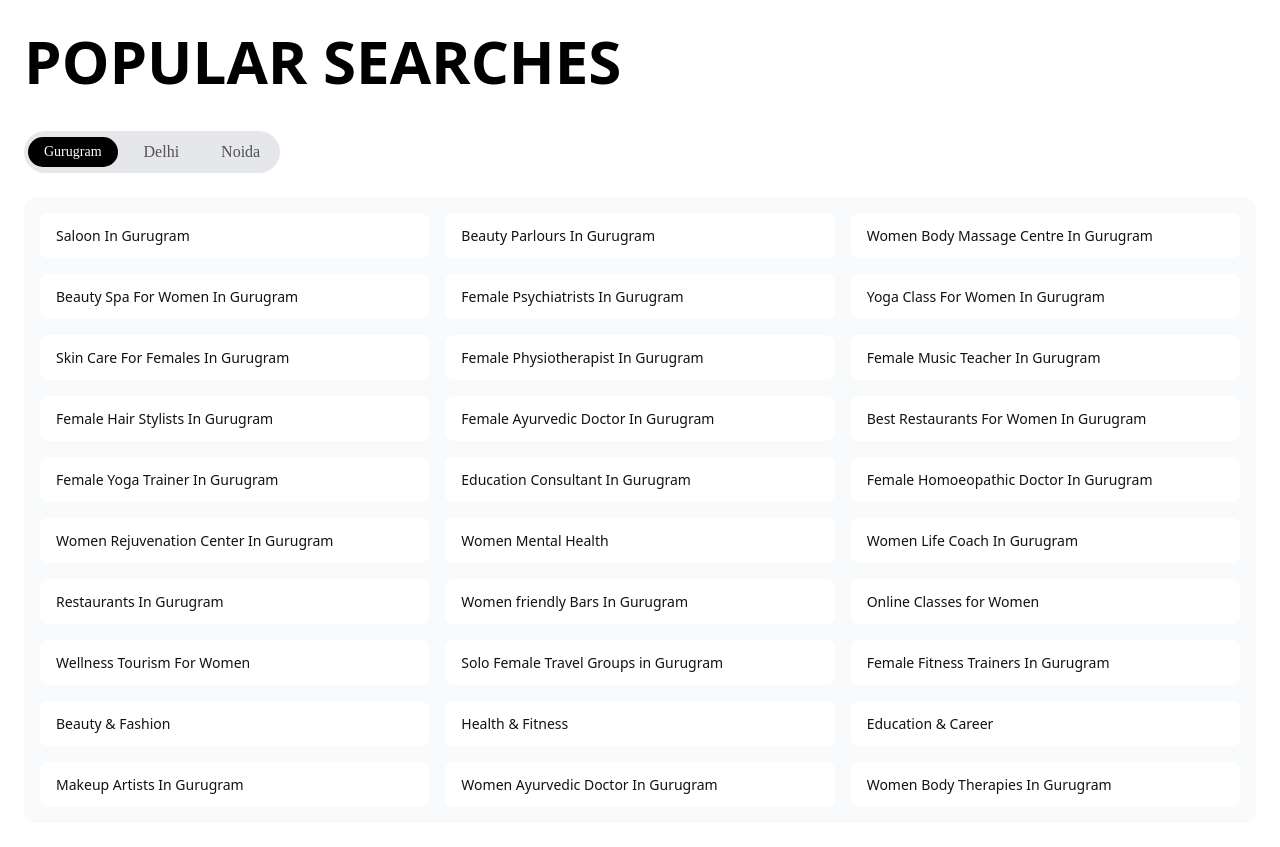
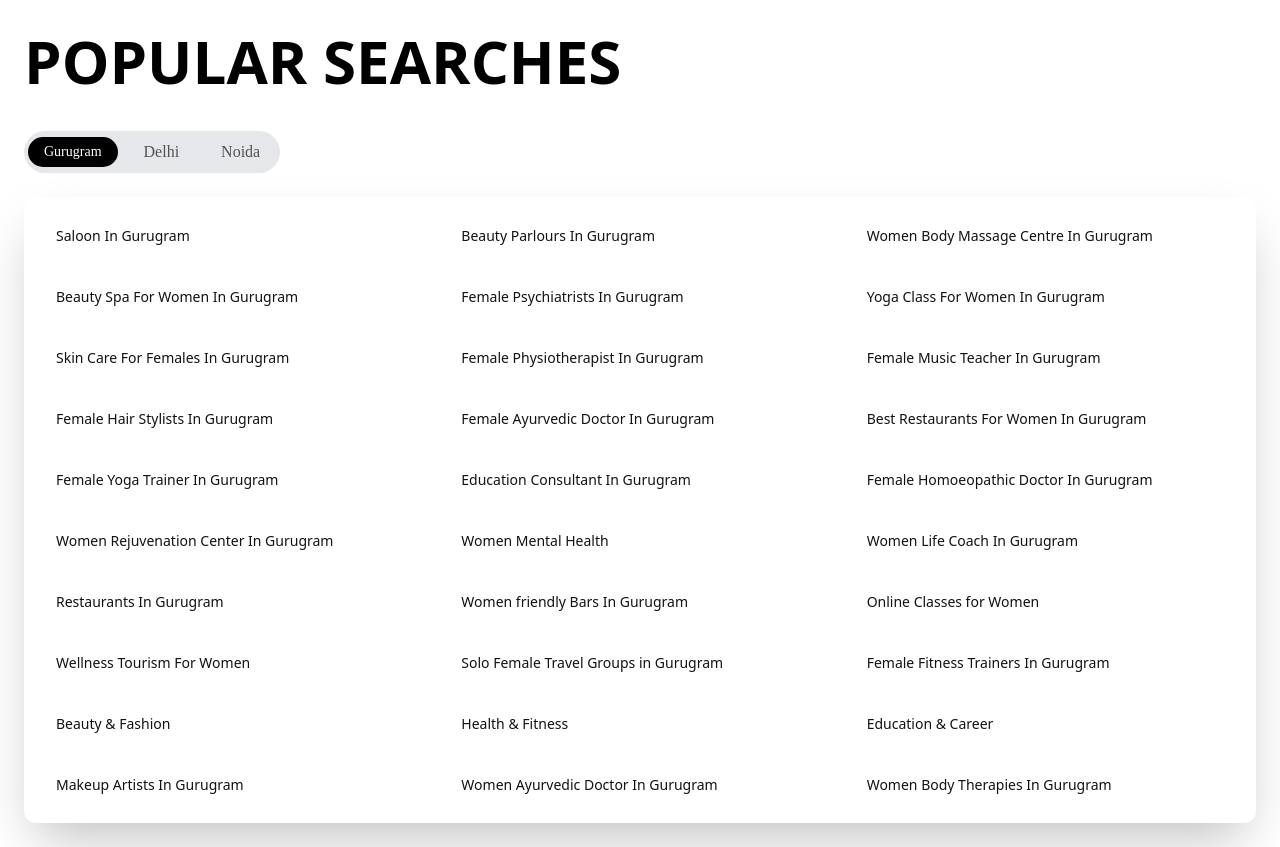
Before and after one commit to Sim14code/Tab-Feature, a React (Vite) app: page / in a window 1280 px wide. Built offline with nearby package versions, Linux system fonts and the light colour scheme.

Commit message:
Update App.jsx

```diff
--- a/src/App.jsx
+++ b/src/App.jsx
@@ -202,7 +202,7 @@ function App() {
         })}
       </div>
 
-      <div className="mt-6 grid grid-cols-1 sm:grid-cols-2 lg:grid-cols-3 gap-4 p-4 bg-gray-50 rounded-xl">
+      <div className="mt-6 grid grid-cols-1 sm:grid-cols-2 lg:grid-cols-3 gap-4 p-4 bg-white shadow-2xl rounded-xl">
         {data[selectedCity].map((item, index) => (
           <a
             key={index}
```
